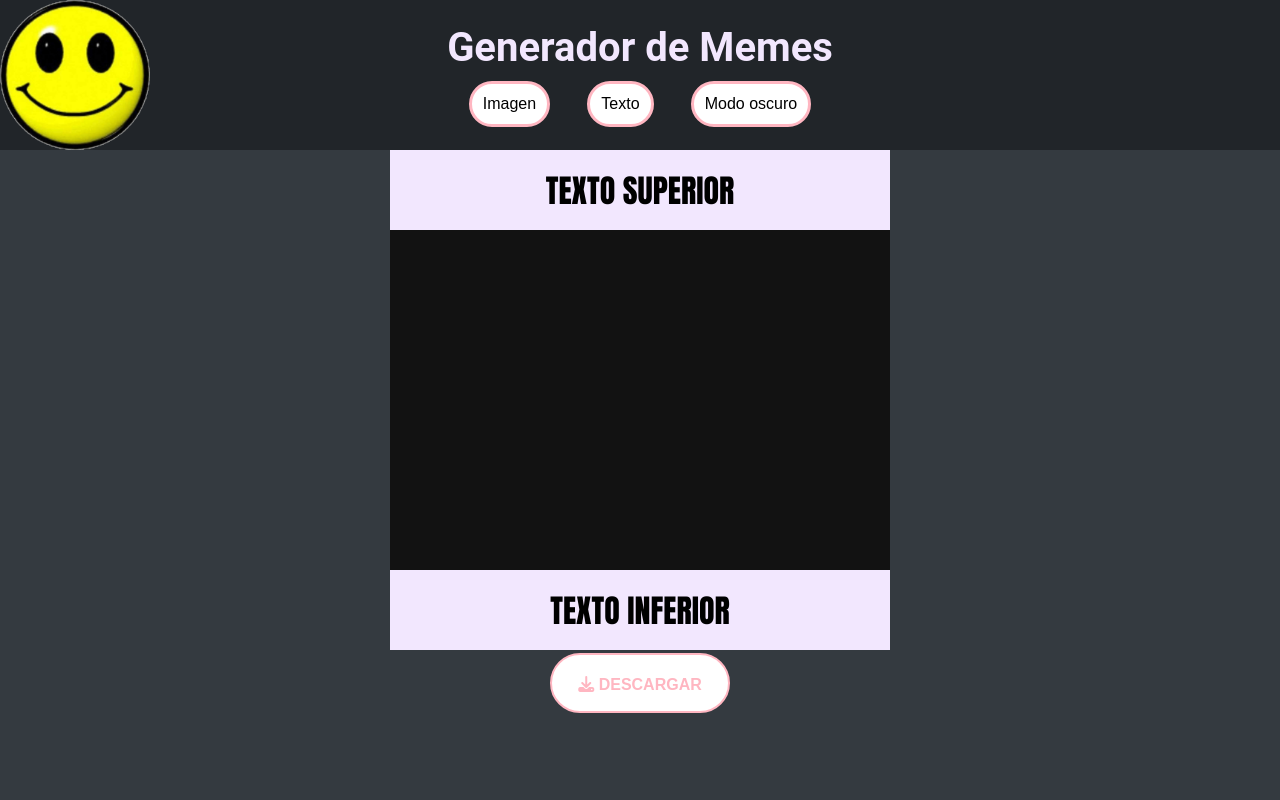
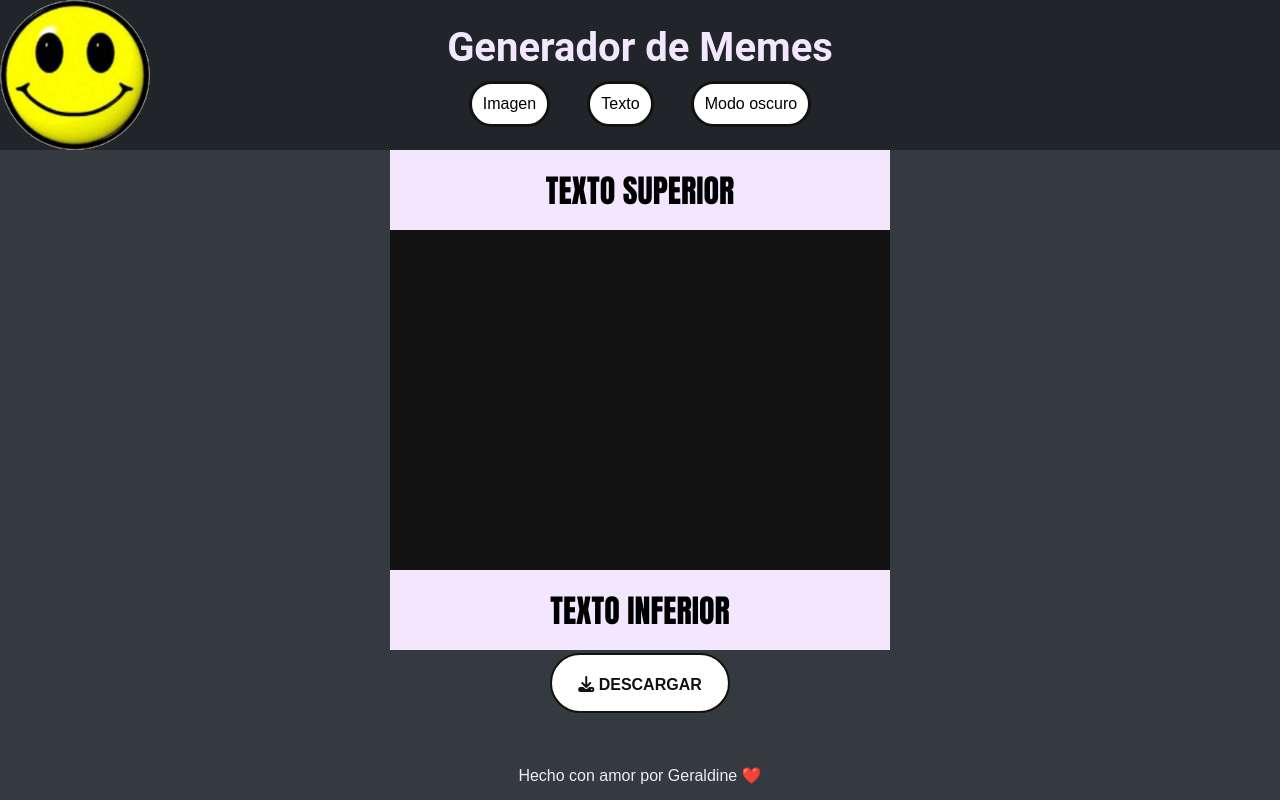
Before and after one commit to KrisGerald02/Generador-de-Memes, a plain HTML site: page index.html in a window 1280 px wide. Drawn offline with nearby package versions, Linux system fonts and the light colour scheme.

Commit message:
upload html y css

```diff
--- a/index.html
+++ b/index.html
@@ -201,6 +201,9 @@
 
         </div>
     </section>
+    <footer>
+        <p>Hecho con amor por Geraldine ❤️</p>
+    </footer>
 
 </body>
 <script src="js/app.js"></script>
--- a/styles/styles.css
+++ b/styles/styles.css
@@ -31,23 +31,40 @@
 
 /* Modo oscuro */
 .modo-oscuro {
-    --color-fondo: var(--gris-oscuro);
-    --color-texto: var(--blanco-lila);
-    --color-texto-claro: var(--gris-muy-claro);
-    --color-placeholder: var(--gris-oscuro);
-    --nav-color: var(--negro-gris);
-    --menu-imagen: var(--rosa-oscuro);
-    --menu-texto: var(--lila);
-    --filtro-rango: var(--rosa);
-    --color-hover: var(--lila-claro);
-    --meme-texto: var(--blanco-lila);
-    --boton: var(--blanco); /* Botones blancos */
-    --boton-borde: var(--rosa); /* Bordes */
-    --boton-reestablecer: var(--blanco);
-    --background-nav: url(../img/carita_navbar.png);
-    --boton-descargar: var(--blanco);
+    --color-fondo: var(--gris-oscuro); /* Fondo general */
+    --color-texto: var(--blanco-lila); /* Texto principal claro */
+    --color-texto-claro: var(--gris-muy-claro); /* Texto secundario */
+    --color-placeholder: var(--gris-oscuro); /* Placeholder */
+    --nav-color: var(--negro-gris); /* Navbar oscuro */
+    --menu-imagen: var(--rosa-oscuro); /* Imagen del menú */
+    --menu-texto: var(--lila); /* Texto del menú */
+    --filtro-rango: var(--rosa); /* Filtro rosado */
+    --color-hover: var(--gris-claro); /* Hover en gris claro */
+    --meme-texto: var(--blanco-lila); /* Texto en memes */
+    --boton: var(--blanco); /* Botón con fondo blanco */
+    --boton-borde: var(--negro); /* Bordes negros */
+    --boton-texto: var(--negro); /* Texto negro */
+    --boton-reestablecer: var(--blanco); /* Botón de reestablecer */
+    --background-nav: url(../img/carita_navbar.png); /* Imagen del navbar */
+    --boton-descargar: var(--blanco); /* Botón descargar */
 }
 
+
+footer {
+    background-color: var(--color-fondo); /* Color de fondo */
+    color: var(--color-texto); /* Color del texto */
+    text-align: center;
+    padding: 15px 0;
+    font-size: 1rem;
+    font-family: Arial, sans-serif;
+    position: fixed; /* Fija el footer en la parte inferior */
+    bottom: 0;
+    width: 100%;
+}
+
+footer p {
+    margin: 0;
+}
 
 
 /* Modo claro */
```
